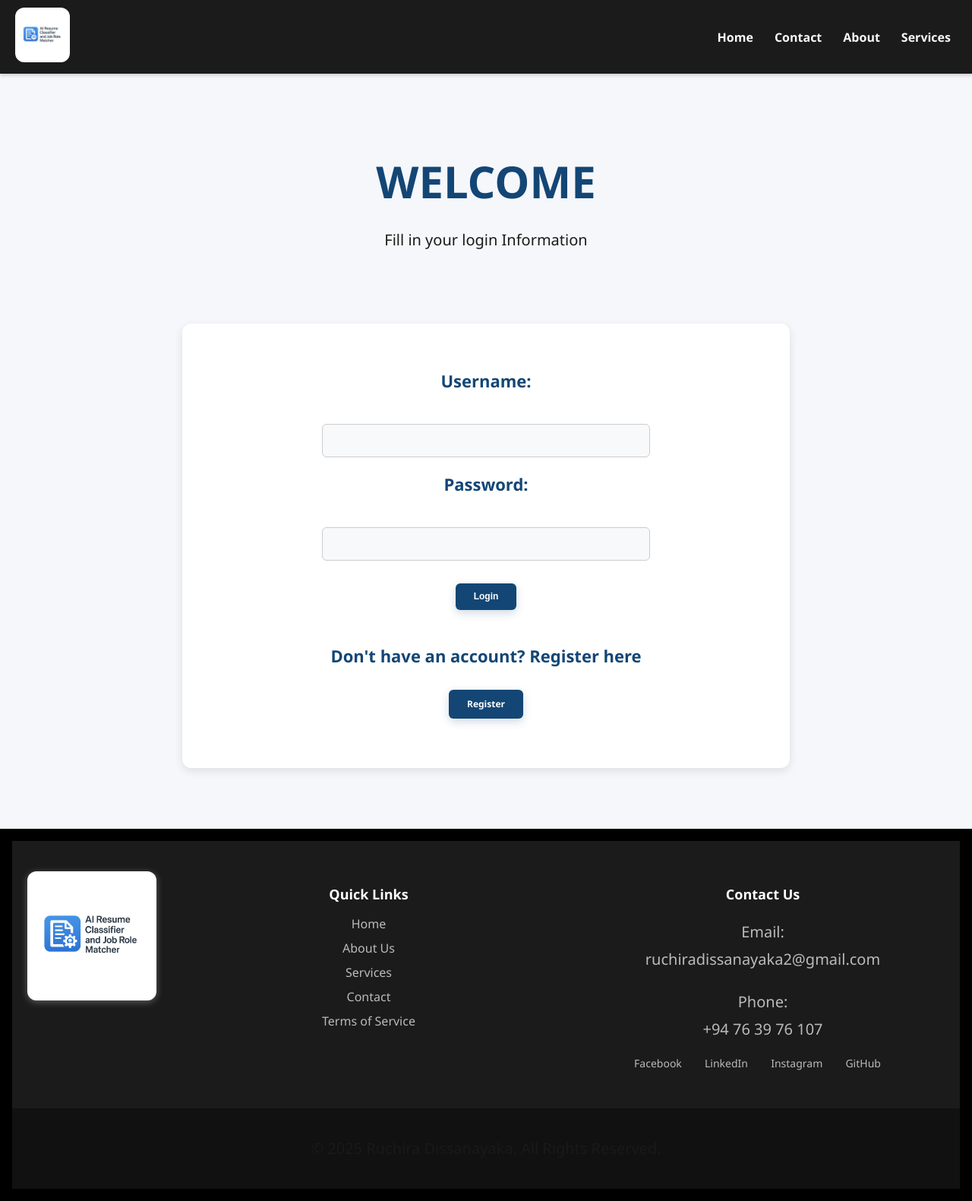
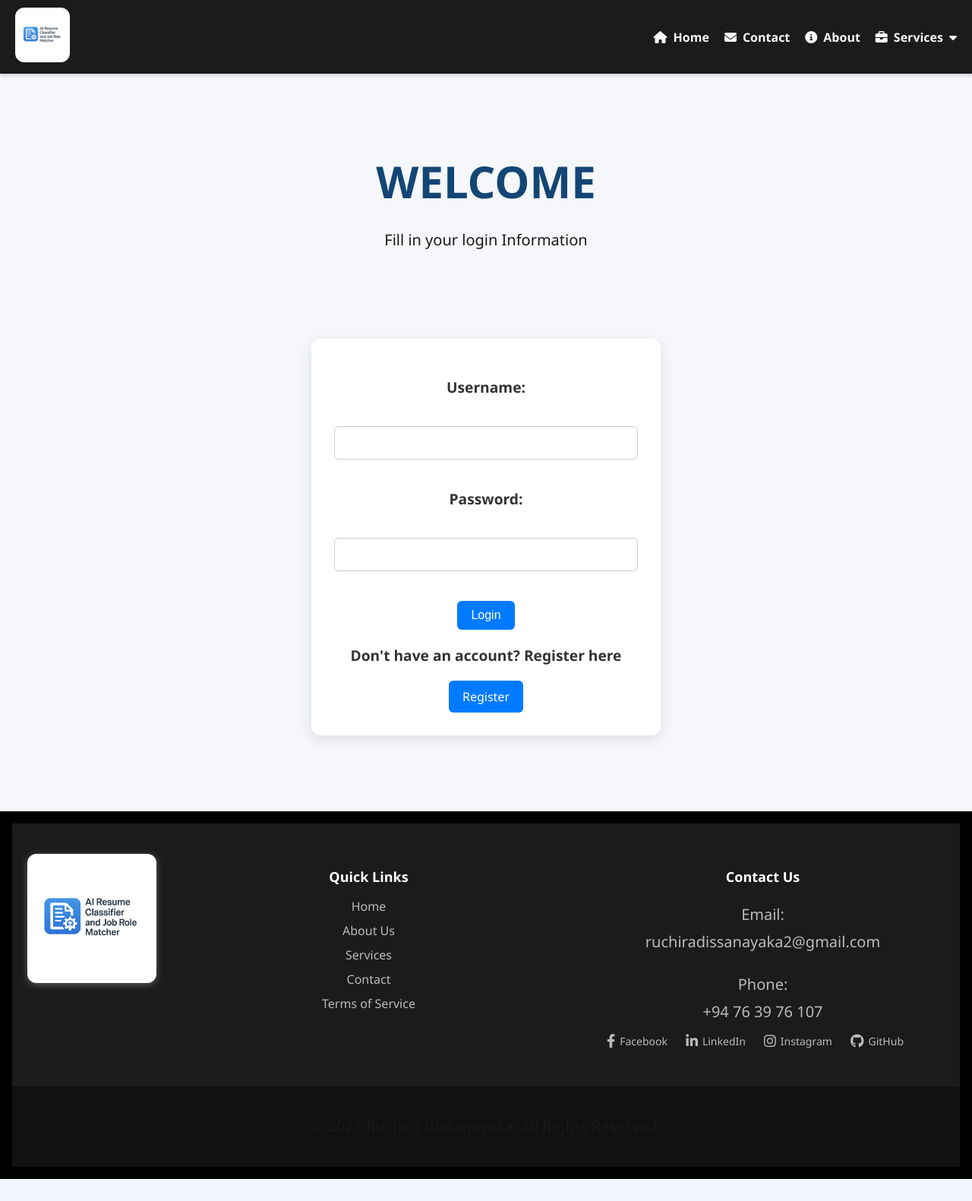
Before and after one commit to RuchiDissa/resume-classifier-ai, a Flask app: page /login in a window 1280 px wide. Shown: the whole page at 76% size. After the commit the page ends 1552 px from the top, so only its background shows below. Run offline with Flask 2, Linux system fonts and the light colour scheme.

Commit message:
Update login.html

```diff
--- a/app/templates/login.html
+++ b/app/templates/login.html
@@ -4,6 +4,7 @@
     <meta charset="UTF-8">
     <title>Login</title>
     <link rel="stylesheet" href="{{ url_for('static', filename='style.css') }}">
+    <link rel="stylesheet" href="https://cdnjs.cloudflare.com/ajax/libs/font-awesome/6.4.0/css/all.min.css" />
 </head>
 <body>
 <header>
@@ -14,9 +15,11 @@
   {% if messages %}
     <ul>
       {% for category, message in messages %}
-        <li style="color: {% if category == 'success' %}green{% else %}red{% endif %}; font-weight: bold;">
-          {{ message }}
-        </li>
+        {% if request.endpoint == 'auth.login' and 'Resume' not in message %}
+          <li style="color: {% if category == 'success' %}green{% else %}red{% endif %}; font-weight: bold;">
+            {{ message }}
+          </li>
+        {% endif %}
       {% endfor %}
     </ul>
   {% endif %}
@@ -27,16 +30,16 @@
     <p>Fill in your login Information</p>
 </div>
 
-<div class="auth-container">
+<div class="auth-container-1">
     <form name="form1" action="{{ url_for('auth.login') }}" method="POST">
         <p><h2>Username:</h2><br/>
-        <input type="text" name="user" class="input" required></p>
+        <input type="text" name="user" class="input-1" required></p>
         <p><h2>Password:</h2><br/>
-        <input type="password" name="password" class="input" required></p>
-        <p><input type="submit" value="Login" class="btn"/></p>
+        <input type="password" name="password" class="input-1" required></p>
+        <p><input type="submit" value="Login" class="btn-1"/></p>
     </form>
     <p><h2>Don't have an account? Register here</h2></p>
-    <a href="{{ url_for('auth.register') }}" class="btn">Register</a>
+    <a href="{{ url_for('auth.register') }}" class="btn-1">Register</a>
 
 </div>
 </main>
```
